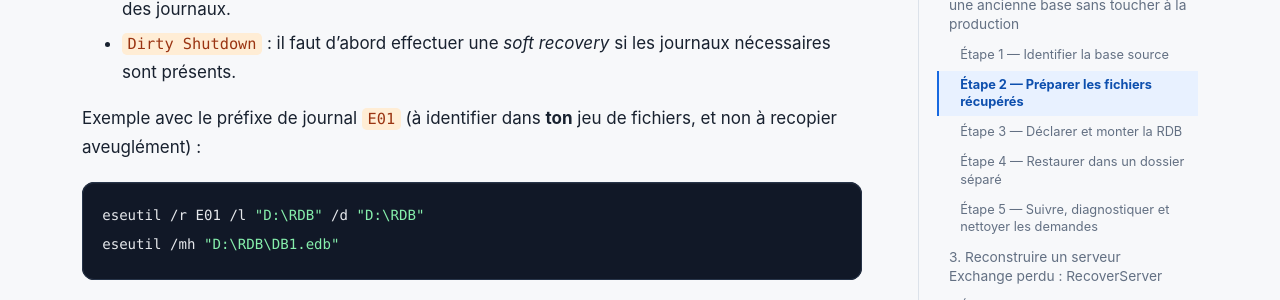
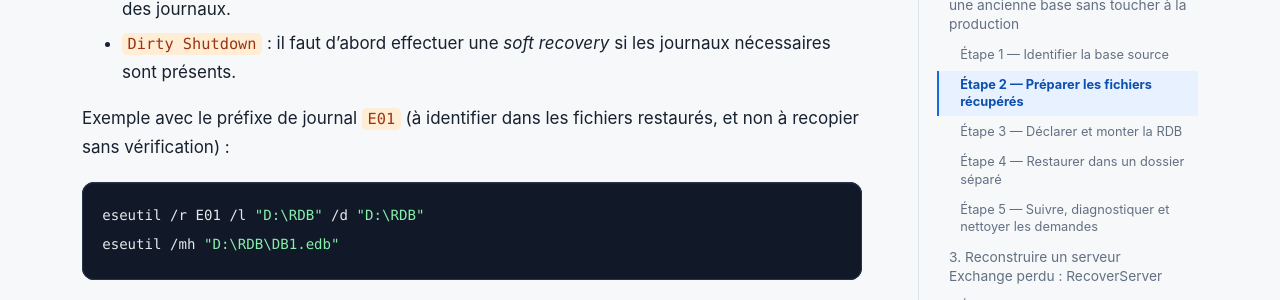
Before and after one commit to Coubiac/coubiac.github.io, a Jekyll site: the page built from _posts/2026-10-29-exchange-restaurer-rdb-recoverserver-membre-dag.md, in a window 1280 px wide and 900 px high, scrolled down 3265 px. Shown: the part 152-452 px from the top of the window. Built offline with Jekyll 4.4.1, drawn with Linux system fonts in a browser that asks for light colours.

Commit message:
docs: supprimer le tutoiement dans la procédure de restauration Exchange

````diff
--- a/_posts/2026-10-29-exchange-restaurer-rdb-recoverserver-membre-dag.md
+++ b/_posts/2026-10-29-exchange-restaurer-rdb-recoverserver-membre-dag.md
@@ -74,7 +74,7 @@ Examiner le champ `State` :
 - `Clean Shutdown` : la base peut normalement être montée sans relecture complémentaire des journaux.
 - `Dirty Shutdown` : il faut d'abord effectuer une *soft recovery* si les journaux nécessaires sont présents.
 
-Exemple avec le préfixe de journal `E01` (à identifier dans **ton** jeu de fichiers, et non à recopier aveuglément) :
+Exemple avec le préfixe de journal `E01` (à identifier dans les fichiers restaurés, et non à recopier sans vérification) :
 
 ```powershell
 eseutil /r E01 /l "D:\RDB" /d "D:\RDB"
````
